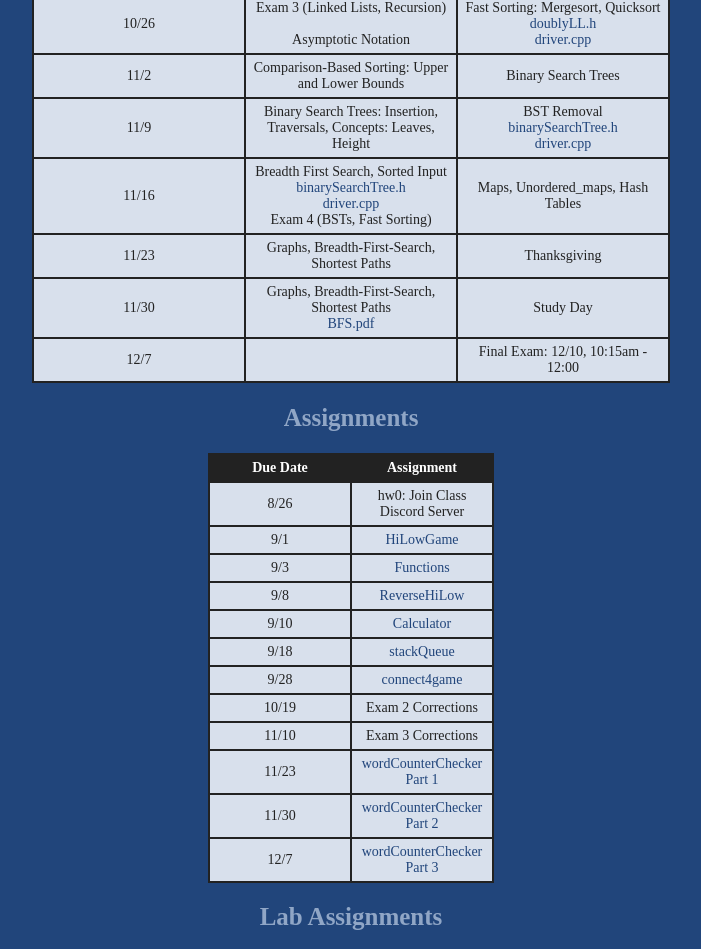
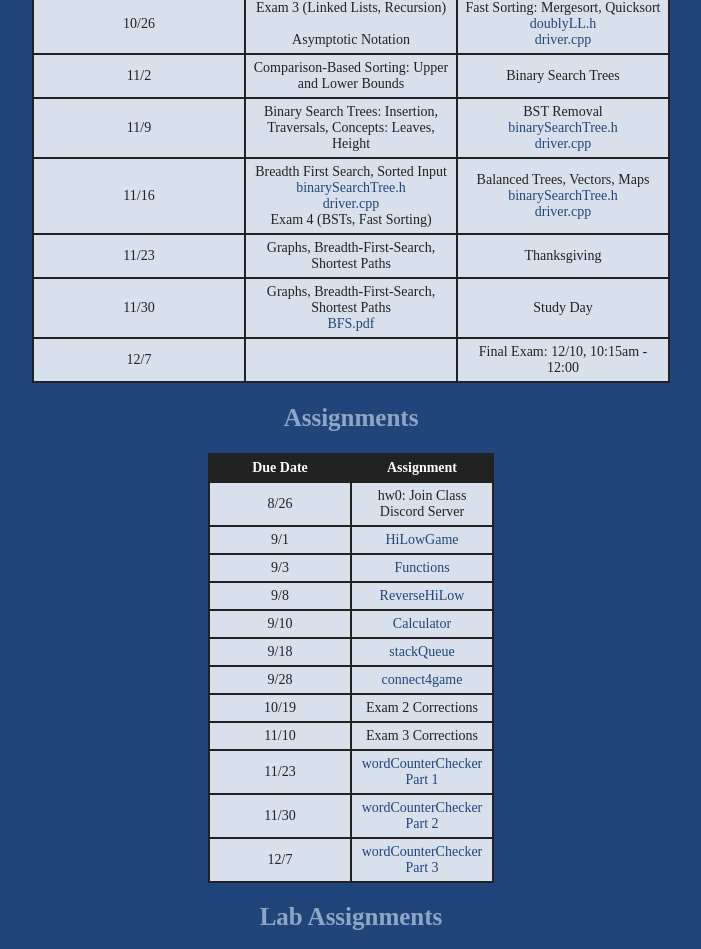
Before and after one commit to robert-schweller/robert-schweller.github.io, a plain HTML site: page CS2380/index.html in a window 1280 px wide. Shown: the part 1216-2165 px from the top of the page, without its empty margins (289-990 px from the left). Drawn offline with Linux system fonts and the light colour scheme.

Commit message:
Revise content for Balanced Trees and related links
Updated topics and links for Balanced Trees and Vectors.

```diff
--- a/CS2380/index.html
+++ b/CS2380/index.html
@@ -188,7 +188,10 @@
 					<a href="./notes/bstStuff/driver.cpp"> driver.cpp </a></br>
                     Exam 4 (BSTs, Fast Sorting) </br>
                     </td>
-                    <td>Maps, Unordered_maps, Hash Tables </br></td>
+                    <td>Balanced Trees, Vectors, Maps</br>
+					<a href="./notes/bst11-19-26/binarySearchTree.h"> binarySearchTree.h</a></br>
+					<a href="./notes/bst11-19-26/driver.cpp"> driver.cpp</a>
+				</td>
                 </tr>
                 <tr>
                     <td>11/23</td>
```
